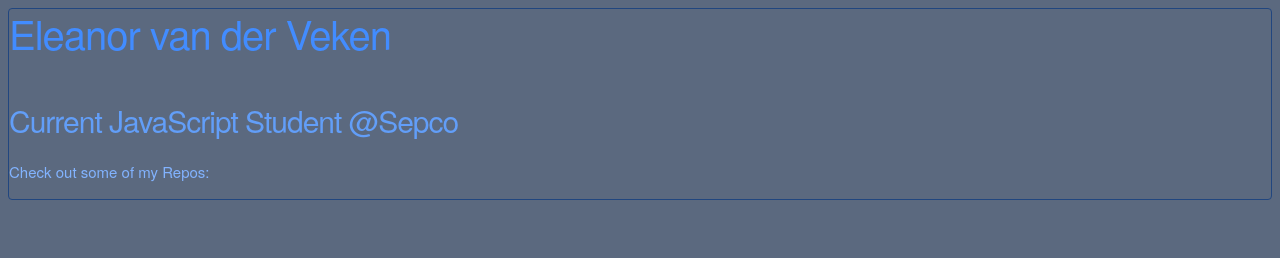
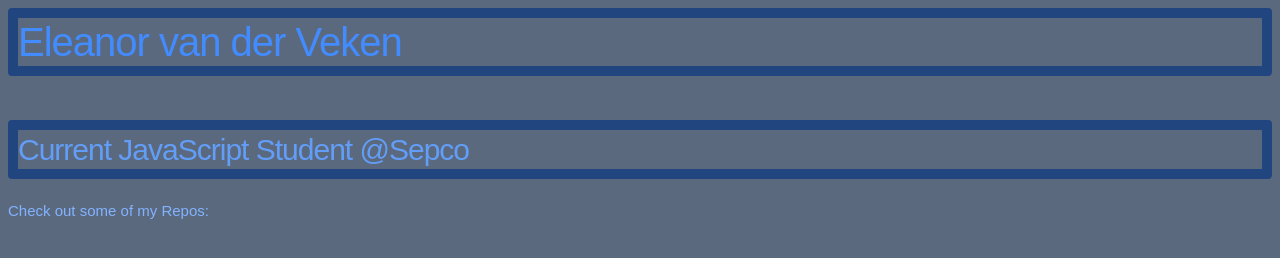
Before and after one commit to EdenRefined/EdenRefined.github.io, a plain HTML site: page index.html in a window 1280 px wide. Drawn offline with Linux system fonts and the light colour scheme.

Commit message:
Adding font style

```diff
--- a/style.css
+++ b/style.css
@@ -12,11 +12,9 @@
         font-size: 1.5em; /* currently ems cause chrome bug misinterpreting rems on body element */
         line-height: 1.6;
         font-weight: 400;
-        font-family: "Raleway", "HelveticaNeue", "Helvetica Neue", Helvetica, Arial, sans-serif;
+        font-family: "Chalkduster", sans-serif;
         color: #82B3FF;
-        background-color: #5B697F;
-        border: 1px solid #21467F;
-        border-radius: 4px;}
+        background-color: #5B697F;}
 
 
       /* Typography
@@ -24,7 +22,9 @@
       h1, h2, h3, h4, h5, h6 {
         margin-top: 0;
         margin-bottom: 2rem;
-        font-weight: 300; }
+        font-weight: 300;
+        border: 10px solid #21467F;
+        border-radius: 4px;}
       h1 { font-size: 4.0rem; line-height: 1.2;  letter-spacing: -.1rem; color: #428CFF;}
       h2 { font-size: 3.6rem; line-height: 1.25; letter-spacing: -.1rem; }
       h3 { font-size: 3.0rem; line-height: 1.3;  letter-spacing: -.1rem; color: #629EF8}
```
